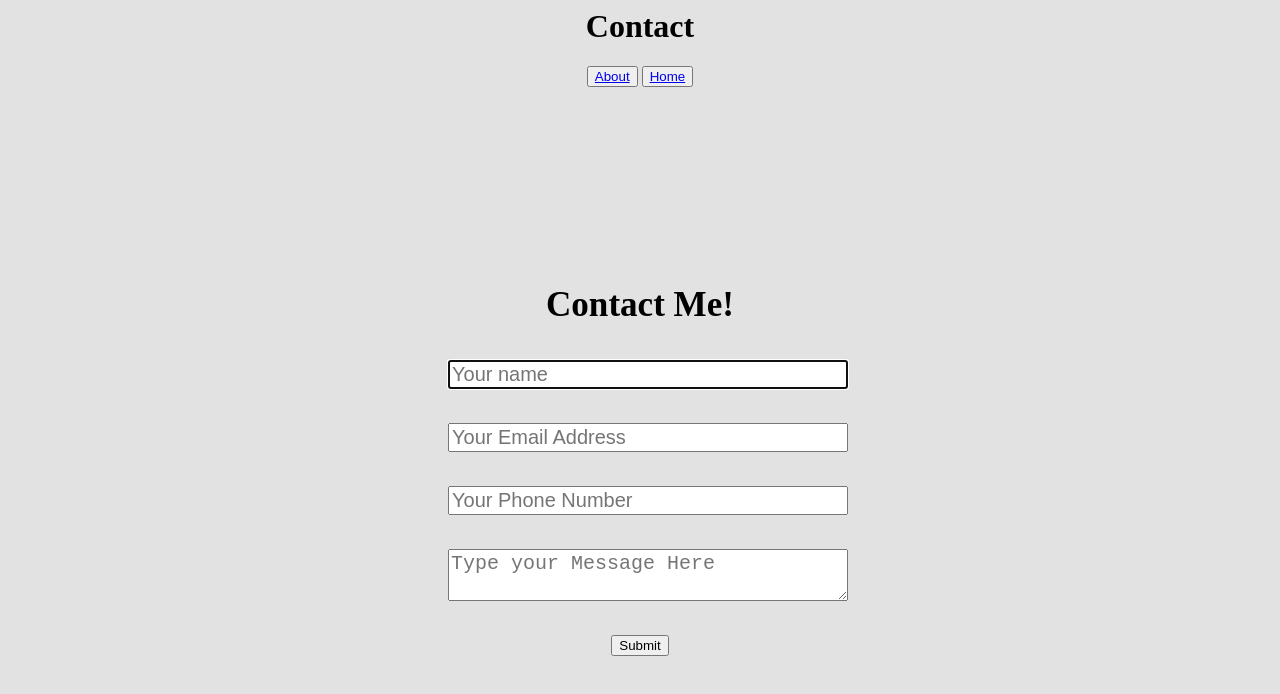
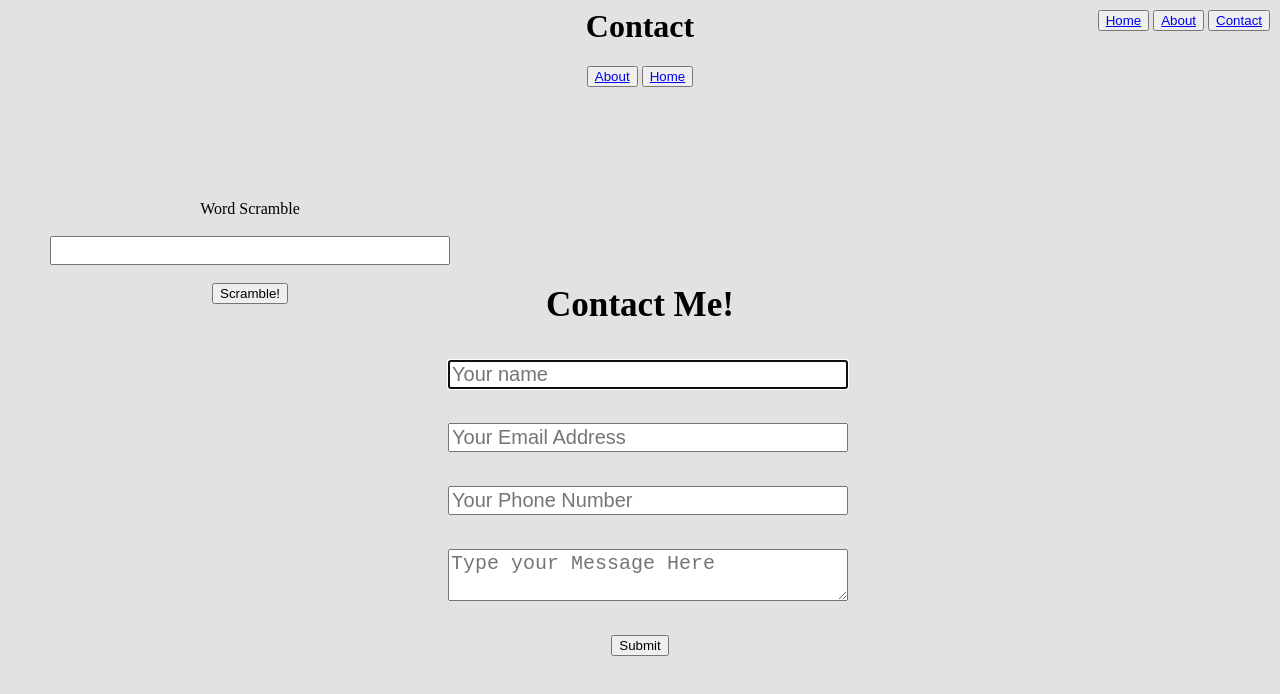
Before and after one commit to tkat7/KatonaPortfolio, a plain HTML site: page contact.html in a window 1280 px wide. Drawn offline with Linux system fonts and the light colour scheme.

Commit message:
deliverables2

```diff
--- /dev/null
+++ b/Javascript.js
@@ -0,0 +1,9 @@
+function doFunction() {
+ var string = document.getElementById('name').value;
+var shuffle = '';
+string = string.split('');
+while (string.length > 0) {
+ shuffle += string.splice(string.length * Math.random() << 0, 1);
+}
+ document.getElementById('name').value = shuffle;
+}
--- a/contact.html
+++ b/contact.html
@@ -1,3 +1,5 @@
+<script src="Javascript.js">
+</script>
 <style>
 .container2{
   position: absolute;
@@ -6,8 +8,18 @@
   width: 30%;
   font-size: 30px;
 }
+.nav{
+  position: absolute;
+  top: 10px;
+  right: 10px;
+}
 body{
   background-color: #e2e2e2;
+}
+.scramble{
+position: absolute;
+top: 200px;
+left: 50px;
 }
 
 </style>
@@ -15,11 +27,23 @@ body{
   <h1 align="center">
     Contact
   </h1>
+  <nav class="nav" align="right">
+  			<button><a href="index.html">Home</a></button>
+  		  <button><a href="about.html">About</a></button>
+  			<button><a href="contact.html">Contact</a></button>
+  </nav>
   <div align="center">
     <button><a href="about.html">About</a></button>
     <button><a href="index.html">Home</a></button>
 </div>
 
+
+<div align="center" class="scramble">
+  Word Scramble<br><br>
+<input type="text" id="name" style="width:400px; font-size:20px;">
+<br><br>
+<button onclick="doFunction();">Scramble!</button>
+</div>
 
 <div align="center" class="container2">
   <form id="contact" action="" method="post">
@@ -38,7 +62,6 @@ body{
 <br>
 <br>
       <button  name="submit" type="submit" id="contact-submit">Submit</button>
-
   </form>
 </div>
 
```
Also changed, not shown: about.html (+12 -1 lines), index.html (+12 -1 lines).
